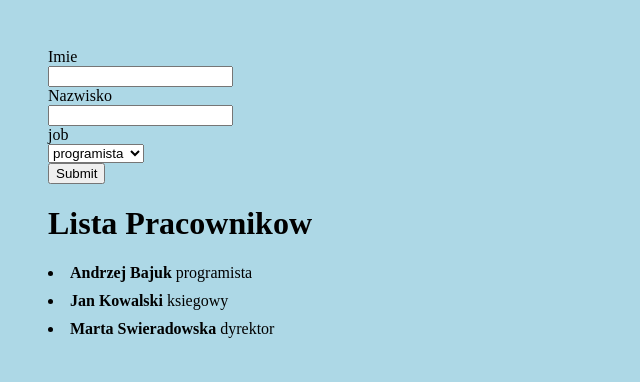
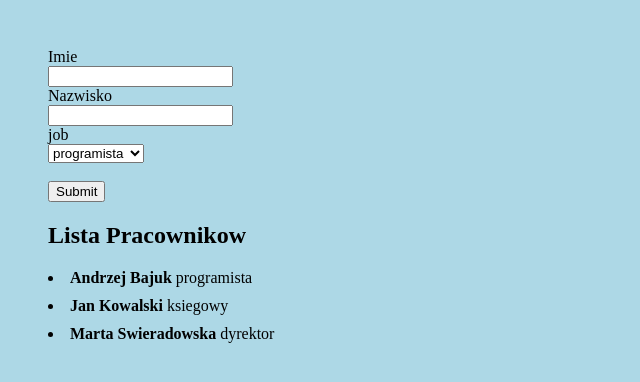
Before and after one commit to andrzejbajuk79/REACT-EMPLOYEES, a React (Create React App) app: page / in a window 1280 px wide. Shown: the top 382 px of the page, without its empty margins (0-640 px from the left). Built offline with nearby package versions, Linux system fonts and the light colour scheme.

Commit message:
modified readme

```diff
--- a/src/Components/Add.js
+++ b/src/Components/Add.js
@@ -59,7 +59,9 @@ class AddProject extends Component {
                      {jobOptions}
                   </select>
               </div>
+              <br/>
               <input type="submit" value="Submit"/>
+
           </form>
       </div>
     );
--- a/src/Components/Project.js
+++ b/src/Components/Project.js
@@ -16,7 +16,7 @@ if(this.props.projects){
   //console.log(this.props);
     return (
       <div className="Projects">
-        <h1> Lista Pracownikow</h1>
+        <h2> Lista Pracownikow</h2>
       {projectItems}
       </div>
     );
```
Also changed, not shown: 1 other file (tests, documents, lock files or other folders).
